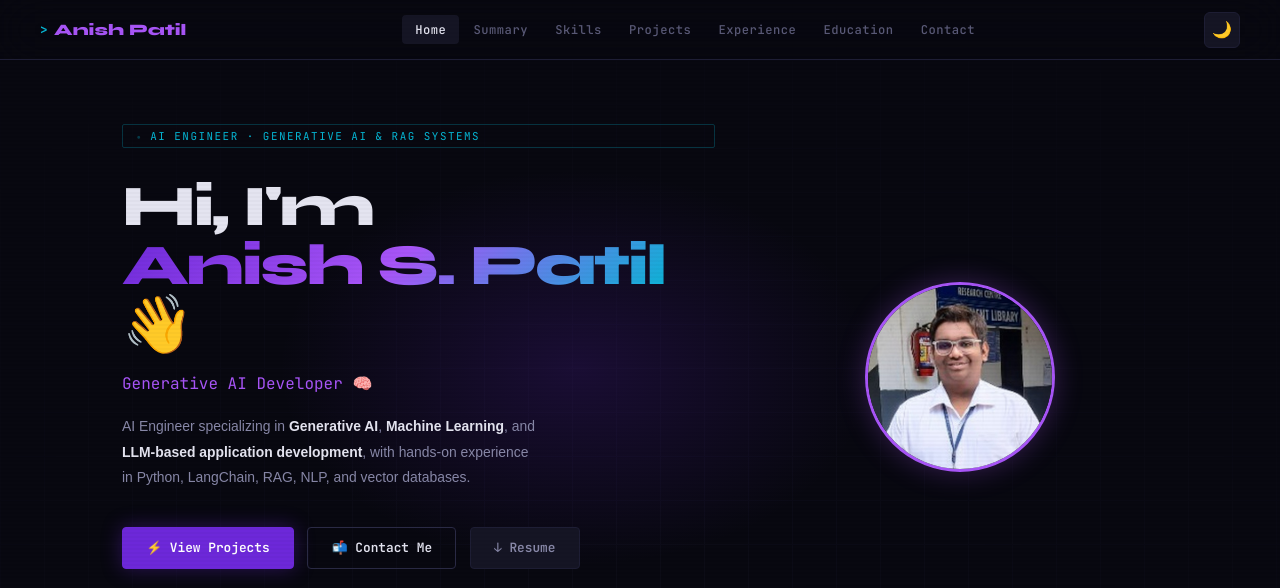
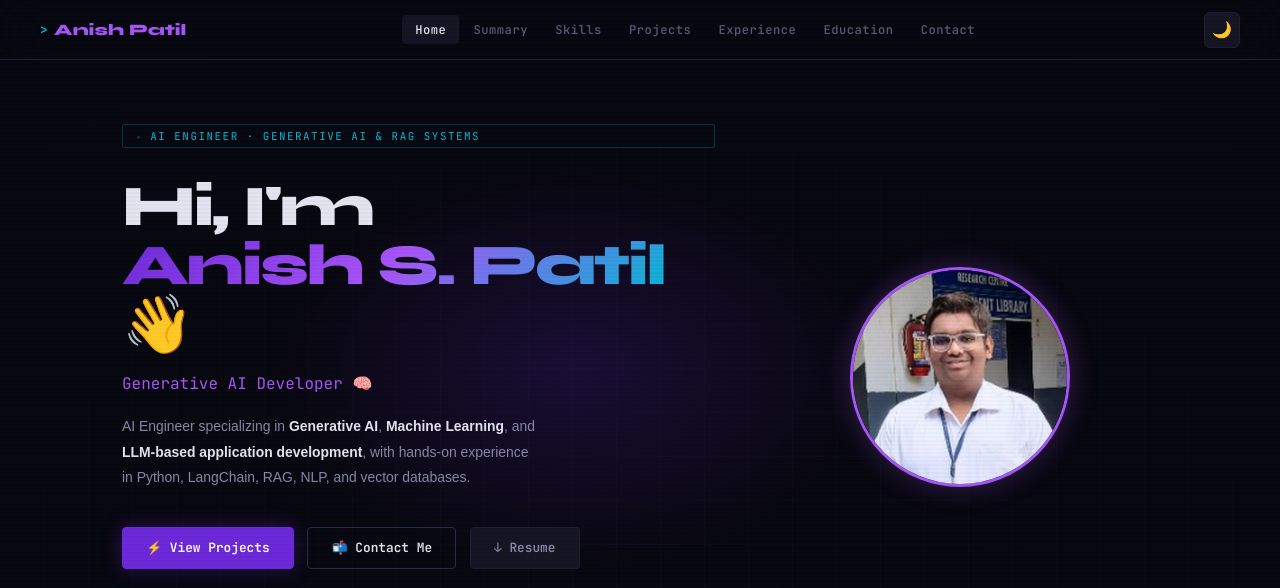
Before and after one commit to Anish-1504/My_Portfolio-, a plain HTML site: page index (1).html in a window 1280 px wide. Shown: the top 588 px of the page. Drawn offline with Linux system fonts and the light colour scheme; a web font is replaced by a local one.

Commit message:
Update index (1).html

```diff
--- a/index (1).html
+++ b/index (1).html
@@ -213,7 +213,7 @@ body::before{
 }
 .hero-profile{
   grid-column:2;grid-row:1 / span 6;justify-self:center;align-self:center;
-  position:static;width:190px;height:190px;object-fit:cover;border-radius:50%;
+  position:static;width:220px;height:220px;object-fit:cover;border-radius:50%;
   border:3px solid var(--accent2);box-shadow:0 0 28px rgba(168,85,247,0.28);
   margin:0;
 }
```
